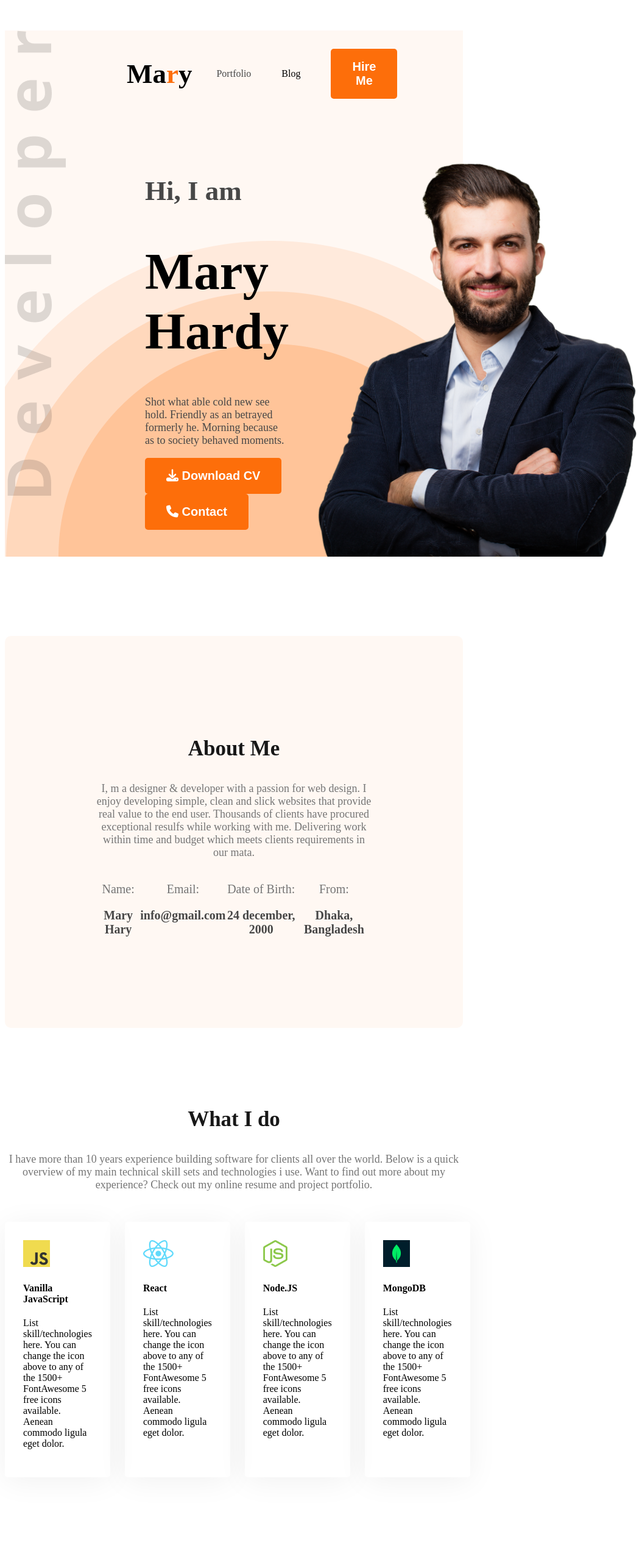
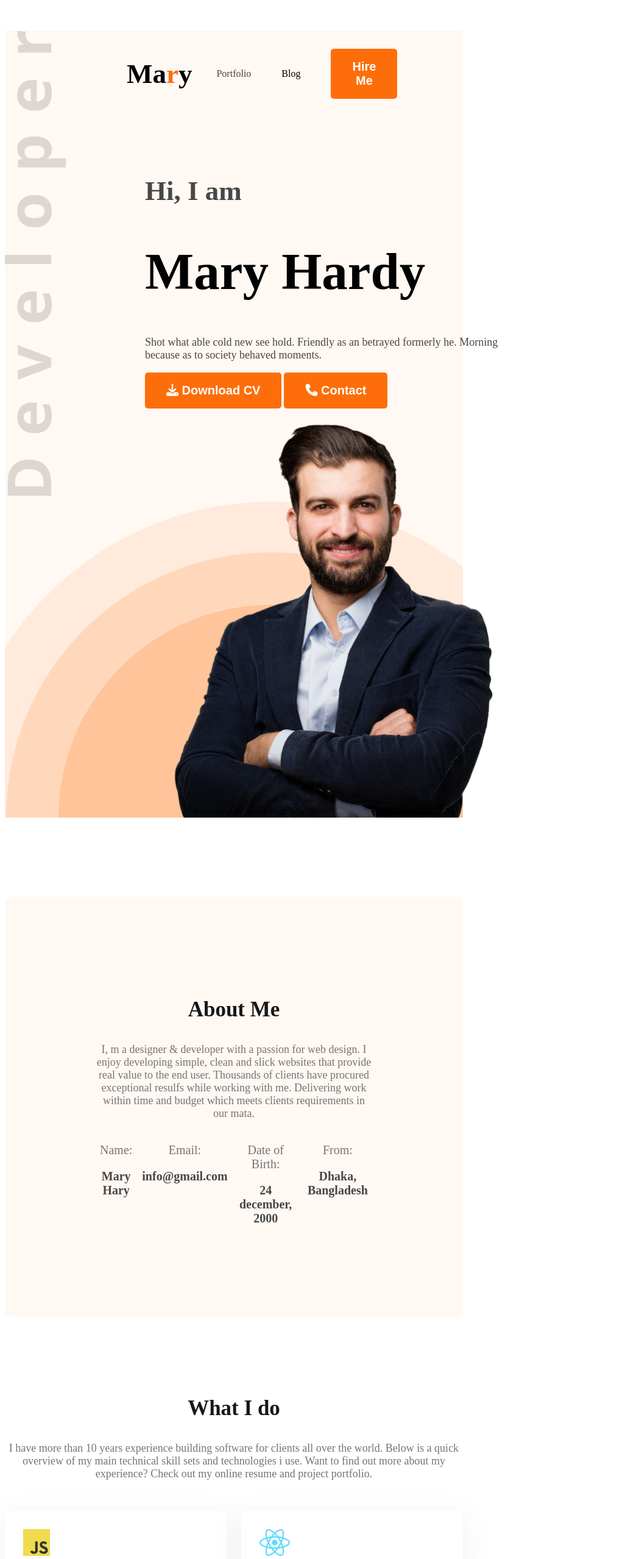
Before and after one commit to njremon10/Responsive-My-Web-Portfolio, a plain HTML site: page index.html in a window 768 px wide. Shown: the top 2557 px of the page at 61% size, 1054 px wide, since content can reach past the window. Drawn offline with Linux system fonts and the light colour scheme.

Commit message:
tab done

```diff
--- a/styles/portfolio.css
+++ b/styles/portfolio.css
@@ -232,10 +232,6 @@ footer input[type="text"], footer input[type="email"], footer textarea{
 
 /* Responsive Media Query */
 
-.hide{
-  display: none;
-}
-
 @media screen and (max-width: 576px){
   .skills-container,
   .resume-container,
@@ -274,7 +270,19 @@ footer input[type="text"], footer input[type="email"], footer textarea{
   .banner-content{
     width: 100%;
   }
+}
 
+@media screen and (min-width: 576px) and (max-width: 992px){
+  .banner{
+    flex-direction: column;
+  }
+  .skills-container{
+    display: grid;
+    grid-template-columns: repeat(2,1fr);
+  }
+  .about-items{
+    gap: 10px;
+  }
 
 
 }
```
